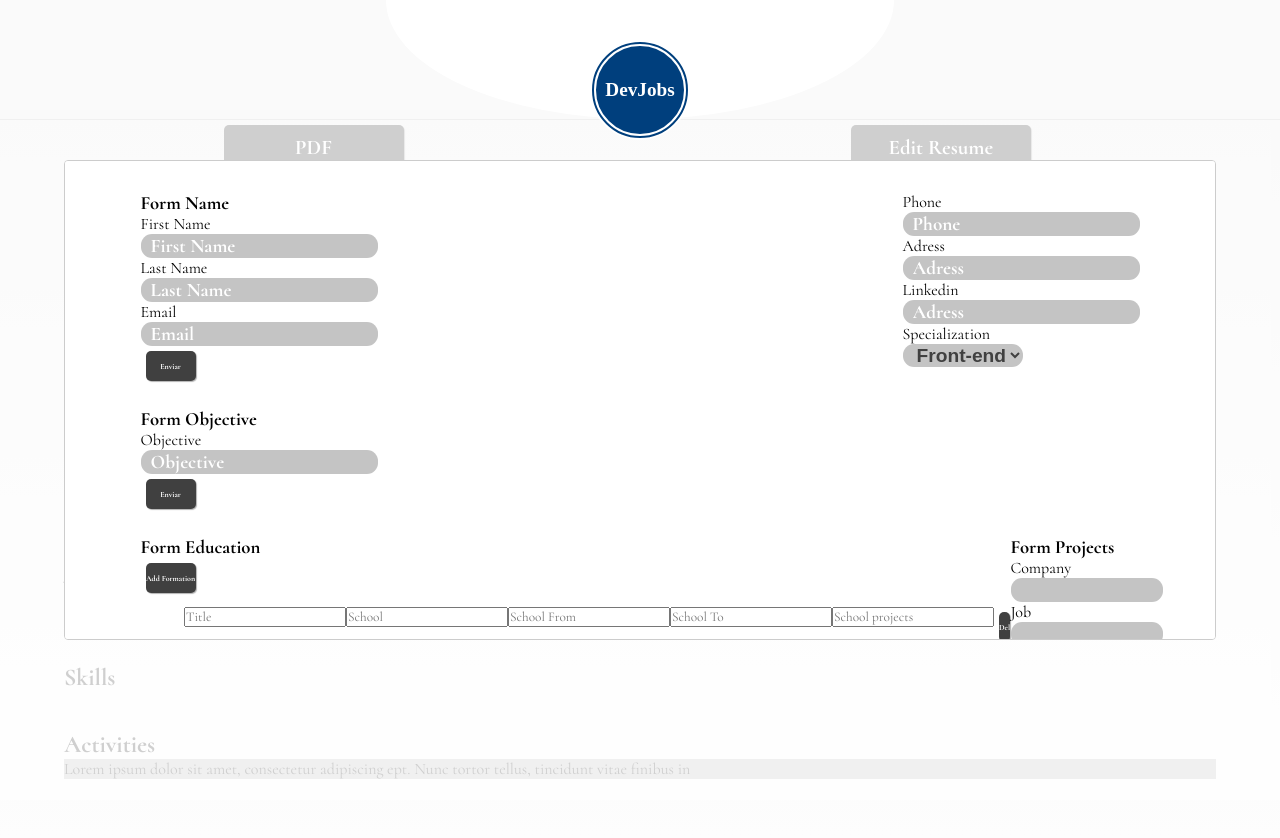
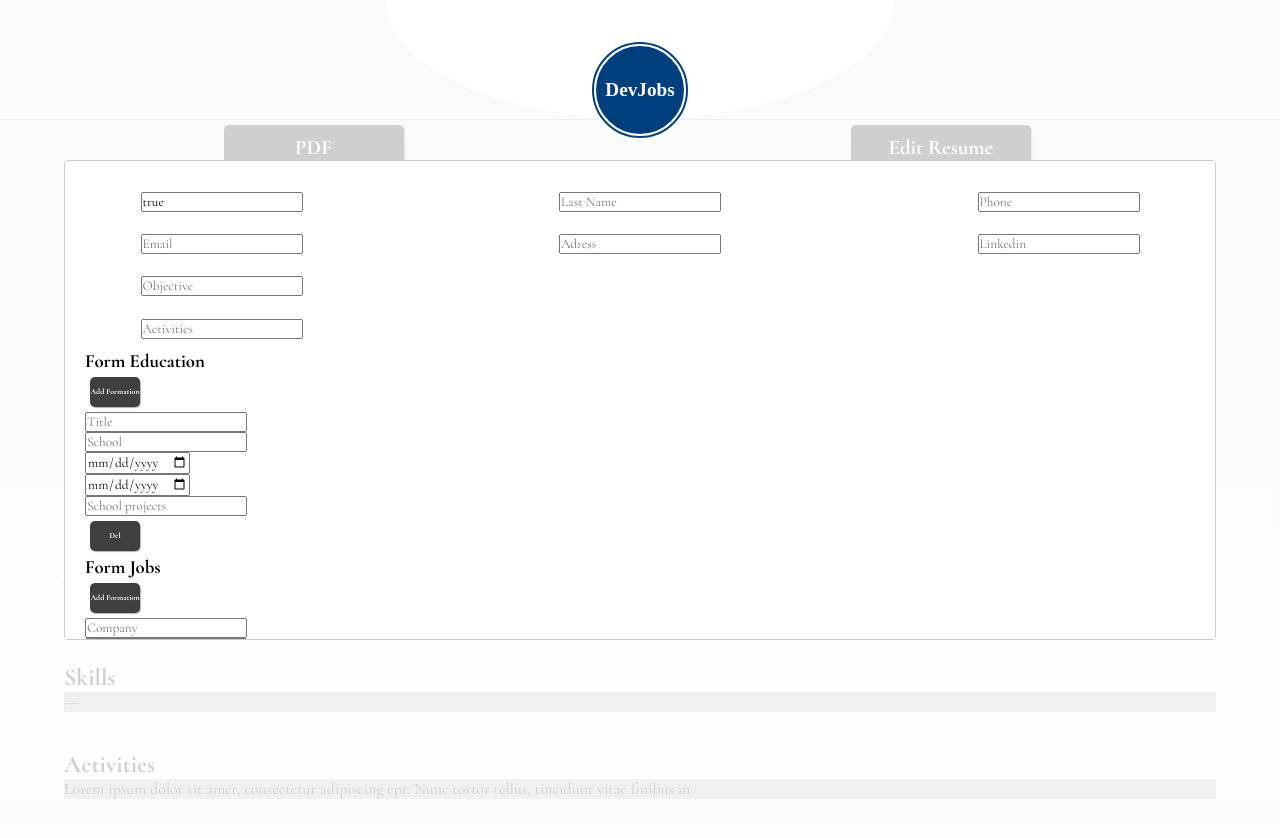
Before and after one commit to brunovcg/devjobs, a React (Create React App) app: page /resume in a window 1280 px wide. Both pictures are taken after a click on the button "Edit Resume". Shown: the top 838 px of the page. Built offline with nearby package versions, Linux system fonts and the light colour scheme; a web font is replaced by a local one.

Commit message:
fix: alteraçao armazenamento de dados

```diff
--- a/src/pages/Resume/index.jsx
+++ b/src/pages/Resume/index.jsx
@@ -45,20 +45,41 @@ const customStyles = {
   const [skills, setSkills] = useState([''])
 //---------------------------------------------------------------------------------------------------------------------------------------
   const [dadosResume, setDadosResume] = useState({
-    nome: '',
-    contato: '',
+    firstName: true,
+    lastName: '',
+    phone: '',
     email: '',
-    nacionalidade: 'brasileiro(a)',
-    estadoCivil: '',
-    idade: '',
-    endereco: '',
-    cidade: '',
-    estado: '',
-    objetivo: '',
+    adress: '',
+    linkedin: '',
+    specialization: '',
+    activities: '',
+    objective: '',
     formation: [{ Title: '', School: '', SchoolFrom: '', SchoolTo: '', projects: '' }],
-    experiencia: [{ empresa: '', cargo: '', anoEntrada: '', anoSaida: '', atividades: '', empregoAtual: false }],
-    qualificacao: [{ qualificacao: '' }]
+    experience: [{ Company: '', Job: '', JobFrom: '', JobTo: '', activitiesJob: ''}],
+    skills:[{skill:'',level:''}],
   });
+
+
+  const addinputButtonSkill = (e) => {
+    let currentSkill = [...dadosResume.skills];
+    const newLine = {skill:'',level:''};
+    currentSkill.push(newLine);
+    setDadosResume(prevState => ({ ...prevState, skills: currentSkill }));
+  }
+  const handleChangeSkill = (event) => {
+    const { name, value, type } = event.target;
+    const index = event.target.dataset.index;
+    let newSkill = [...dadosResume.skills];
+    const newValue = (type === 'number') ? value.slice(0,4) : value;
+    newSkill[index] = { ...newSkill[index], [name]: newValue };
+    setDadosResume(prevState => ({ ...prevState, skills: newSkill }));
+  }
+  const handleRemoveSkill = (position) => {
+    const currentSkill = [...dadosResume.skills];
+    const delSkill = currentSkill.filter((_, index) => index !== position);
+    setDadosResume(prevState => ({ ...prevState, skills: delSkill }));
+    setSkills([...skills.filter((_,index)=> index !== position)])
+  }
 
   const addFormacao = () => {
     let actualFormacao = [...dadosResume.formation];
@@ -73,7 +94,6 @@ const customStyles = {
   }
   const handleChangeFormacaoAcademica = (event) => {
     const { name, value, type } = event.target;
-    console.log(dadosResume.formation)
     const index = event.target.dataset.index;
     let newFormacaoAcademica = [...dadosResume.formation];
     const newValue = (type === 'number') ? value.slice(0,4) : value;
@@ -81,92 +101,36 @@ const customStyles = {
     setDadosResume(prevState => ({ ...prevState, formation: newFormacaoAcademica }));
   }
 
-
-
-//--------------------------------------------------------------------------------------------------------------------------------------------
-
-
-
-
-  const forSchemaName = yup.object().shape({
-    FirstName: yup.string().required("FirstName"),
-    LastName: yup.string().required("LastName"),
-    Email: yup.string().required("Email Obrigatótio").email("Email Inválido"),
-    Phone: yup.string().required("Telefone Obrigatótio"),
-    Adress: yup.string().required("Endereço Obrigatótio"),
-    Linkedin: yup.string().required("Linkedin"),
-    Specialization: yup.string().required("Specialization"),
-  })
-  const forSchemaObjective = yup.object().shape({
-    Objective: yup.string().required("Objective"),
-  })
-  const forSchemaEducation = yup.object().shape({
-    Title: yup.string().required("Title"),
-    School: yup.string().required("School"),
-    From: yup.string().required("From"),
-    To: yup.string().required("To"),
-    projects: yup.string().required("projects"),
-  })
-  const forSchemaExperience = yup.object().shape({
-    Company: yup.string().required("Company"),
-    Job: yup.string().required("Job"),
-    JobTo: yup.string().required("JobTo"),
-    JobFrom: yup.string().required("JobFrom"),
-    activitiesJob: yup.string().required("activitiesJob"),
-  })
-  const forSchemaActivities = yup.object().shape({
-    Activities: yup.string(),
-  })
-  const forSchemaSkills = yup.object().shape({
-    Skill: yup.string(),
-  })
-  const{register, handleSubmit, formState:{errors}} = useForm({
-      resolverName: yupResolver(forSchemaName),
-      resolverObjective: yupResolver(forSchemaObjective),
-      resolverEducation: yupResolver(forSchemaEducation),
-      resolverExperience: yupResolver(forSchemaExperience),
-      resolverActivities: yupResolver(forSchemaActivities),
-      resolverSkills: yupResolver(forSchemaSkills),
-  });
-  const handleSubmitFunctionName = (data) => {
-    setFormName(data)
+  const addJob = () => {
+    let actualJob = [...dadosResume.experience];
+    const newLine = { Company: '', Job: '', JobFrom: '', JobTo: '', activitiesJob: '' };
+    actualJob.push(newLine);
+    setDadosResume(prevState => ({ ...prevState, experience: actualJob }));
+  };
+  const deleteJob = (position) => {
+    const actualJob = [...dadosResume.experience];
+    const newJob = actualJob.filter((_, index) => index !== position);
+    setDadosResume(prevState => ({ ...prevState, experience: newJob }));
   }
-  const handleSubmitFunctionObjective = (data) => {
-    setFormObjective(data)
-  }
-  const handleSubmitFunctionEducation = (data) => {
-    setFormEducation(data)
-  }
-  const handleSubmitFunctionExperience = (data) => {
-    setFormExperience(data)
-  }
-  const handleSubmitFunctionActivities = (data) => {
-    setFormActivities(data)
-  }
-  const handleSubmitFunctionSkill = (data) => {
-    setFormActivities(data)
+  const handleChangeJob = (event) => {
+    const { name, value, type } = event.target;
+    const index = event.target.dataset.index;
+    let newJob = [...dadosResume.experience];
+    const newValue = (type === 'number') ? value.slice(0,4) : value;
+    newJob[index] = { ...newJob[index], [name]: newValue };
+    setDadosResume(prevState => ({ ...prevState, experience: newJob }));
   }
 
 
 
 
-  const addinputButtonSkill = (e) => {
-    e.preventDefault();
-    setSkills([...skills, ''])
+  const handleChangePersonalData = (event) => {
+    const { name, value, type } = event.target;
+    const newValue = (type === 'number') ? value.slice(0,4) : value;
+    setDadosResume(prevState => ({ ...prevState, [name]: newValue }));
+    console.log(dadosResume)
   }
-  const handleChangeSkill = (e, index) => {
-    skills[index] = e.target.value;
-    setSkills([...skills])
-  }
-  const handleRemoveSkill = (position) => {
-    setSkills([...skills.filter((_,index)=> index !== position)])
-  }
-
-
-
-
-
-
+//--------------------------------------------------------------------------------------------------------------------------------------------
 
   function openModal() {
     setIsOpen(true)
@@ -189,177 +153,80 @@ const customStyles = {
                 style={customStyles}
                 contentLabel="Example Modal"
                 onRequestClose={openModal}
-
               >
-                    <form onSubmit={handleSubmit(handleSubmitFunctionName)} className="form">
-                    <ContainerSumary>
-                      <ContainerName>
-                      <h3>Form Name</h3>
-                        <p>First Name</p>
-                        <Input placeholder="First Name" register={register} name={"FirstName"}/>
-                        {errors.FirstName?.message}
-                        <p>Last Name</p>
-                        <Input placeholder="Last Name" register={register} name={"LastName"} />
-                        {errors.LastName?.message}
-                        <p>Email</p>
-                        <Input placeholder="Email" register={register} name={"Email"} />
-                        {errors.Email?.message}
-                        <Button setColor="var(--dark-grey)" type="submit">Enviar</Button>
-                        </ContainerName>
-                        <ContainerName>
-                        <p>Phone</p>
-                        <Input placeholder="Phone" register={register} name={"Phone"} />
-                        {errors.Phone?.message}
-                        <p>Adress</p>
-                        <Input placeholder="Adress" register={register} name={"Adress"} />
-                        {errors.Adress?.message}
-                        <p>Linkedin</p>
-                        <Input placeholder="Adress" register={register} name={"Linkedin"} />
-                        {errors.Linkedin?.message}
-                        <p>Specialization</p>
-                        <Select options={specialization} register={register("Specialization")}/>
-                      </ContainerName>
-                    </ContainerSumary>
-                    </form>
 
                 <ContainerSumary>
-                    <form onSubmit={handleSubmit(handleSubmitFunctionObjective)} className="form">
-                    <h3>Form Objective</h3>
-                      <p>Objective</p>
-                      <Input setHeight={'50%'} placeholder="Objective" register={register} name={"Objective"}/>
-                      {errors.Objective?.message}
-                      <Button setColor="var(--dark-grey)" type="submit">Enviar</Button>
-                    </form>
+                  <input placeholder='First Name' value={dadosResume.firstName} name='firstName' type='text' onChange={(e)=>handleChangePersonalData(e)}/>
+                  <input placeholder='Last Name' value={dadosResume.lastName} name='lastName' type='text' onChange={(e)=>handleChangePersonalData(e)}/>
+                  <input placeholder='Phone' value={dadosResume.phone} name='phone' type='text' onChange={(e)=>handleChangePersonalData(e)}/>
+                </ContainerSumary>
+                <ContainerSumary>
+                  <input placeholder='Email' value={dadosResume.email} name='email' type='text' onChange={(e)=>handleChangePersonalData(e)}/>
+                  <input placeholder='Adress' value={dadosResume.adress} name='adress' type='text' onChange={(e)=>handleChangePersonalData(e)}/>
+                  <input placeholder='Linkedin' value={dadosResume.linkedin} name='linkedin' type='text' onChange={(e)=>handleChangePersonalData(e)}/>
                 </ContainerSumary>
 
                 <ContainerSumary>
-                      <ContainerName>
-                        <form onSubmit={handleSubmit(handleSubmitFunctionEducation)} className="form">
+                  <input placeholder='Objective' value={dadosResume.objective} name='objective' type='text' onChange={(e)=>handleChangePersonalData(e)}/>
+                </ContainerSumary>
+                <ContainerSumary>
+                  <input placeholder='Activities' value={dadosResume.activities} name='activities' type='text' onChange={(e)=>handleChangePersonalData(e)}/>
+                </ContainerSumary>
+
                 <h3>Form Education</h3>
                   <Button setColor="var(--dark-grey)" setClick={addFormacao}>Add Formation</Button>
                   {dadosResume.formation.map((formation, index)=>
-                      <>
-                         <ContainerSumary>
+                  <ContainerName>
                     <input data-index={index} placeholder='Title' value={formation.Title} name='Title' type='text' onChange={(e)=>handleChangeFormacaoAcademica(e)}/>
                     <input data-index={index} placeholder='School' name='School' type='text' value={formation.School} onChange={(e)=>handleChangeFormacaoAcademica(e)}/>
-                          <input data-index={index} placeholder='School From' name='SchoolFrom' type='number' value={formation.SchoolFrom} onChange={(e)=>handleChangeFormacaoAcademica(e)}/>
-                          <input data-index={index} placeholder='School To' name='instituicao' type='number' value={formation.SchoolTo} onChange={(e)=>handleChangeFormacaoAcademica(e)}/>
+                    <input data-index={index} placeholder='School From' name='SchoolFrom' type='date' value={formation.SchoolFrom} onChange={(e)=>handleChangeFormacaoAcademica(e)}/>
+                    <input data-index={index} placeholder='School To' name='SchoolTo' type='date' value={formation.SchoolTo} onChange={(e)=>handleChangeFormacaoAcademica(e)}/>
                     <input data-index={index} placeholder='School projects' name='projects' type='text' value={formation.projects} onChange={(e)=>handleChangeFormacaoAcademica(e)}/>
                     <Button setColor="var(--dark-grey)" setClick={()=>deleteFormacao(index)}>Del</Button>
-                        </ContainerSumary>
-                        </>
-                      )}
-                          <p>School Title</p>
-                          <Input placeholder="Title" register={register} name={"Title"}/>
-                          {errors.Title?.message}
-                          <p>School</p>
-                          <Input placeholder="School" register={register} name={"School"}/>
-                          {errors.School?.message}
-                          <p>School From</p>
-                          <Input type="date" placeholder="School From" register={register} name={"From"}/>
-                          {errors.From?.message}
-                          <p>School To</p>
-                          <Input type="date" placeholder="School To" register={register} name={"To"}/>
-                          {errors.To?.message}
-                          <p>Projects</p>
-                          <Input placeholder="School projects" register={register} name={"projects"}/>
-                          {errors.projects?.message}
-                          <Button setColor="var(--dark-grey)" type="submit">Enviar</Button>
-                        </form>
                   </ContainerName>
-{/*
-                        <ContainerName>
-                      <h3>Skills</h3>
-                      <Button setColor="var(--dark-grey)" setClick={addinputButtonSkill}>Add Skill</Button>
-
-                      {skills.map((skill, index)=>
-                      <>
-                        <ContainerSumary>
-                          <Input placeholder={ `Skill ${index+1}` } value={skill} register={register} name={"Skill"} onChange={(e)=>handleChangeSkill(e,index)}/>
-                          <Button setColor="var(--dark-grey)" setClick={()=>handleRemoveSkill(index)}>Del</Button>
-                        </ContainerSumary>
-                        </>
                 )}
 
-                      <Button setColor="var(--dark-grey)" type="submit">Enviar</Button>
+                <h3>Form Jobs</h3>
+                  <Button setColor="var(--dark-grey)" setClick={addJob}>Add Formation</Button>
+                  {dadosResume.experience.map((experience, index)=>
+                  <ContainerName>
+                    <input data-index={index} placeholder='Company' value={experience.Company} name='Company' type='text' onChange={(e)=>handleChangeJob(e)}/>
+                    <input data-index={index} placeholder='Job' name='Job' type='text' value={experience.Job} onChange={(e)=>handleChangeJob(e)}/>
+                    <input data-index={index} placeholder='Job To' name='JobTo' type='date' value={experience.JobTo} onChange={(e)=>handleChangeJob(e)}/>
+                    <input data-index={index} placeholder='Job From' name='JobFrom' type='date' value={experience.JobFrom} onChange={(e)=>handleChangeJob(e)}/>
+                    <input data-index={index} placeholder='Activities Job' name='activitiesJob' type='text' value={experience.activitiesJob} onChange={(e)=>handleChangeJob(e)}/>
+                    <Button setColor="var(--dark-grey)" setClick={()=>deleteJob(index)}>Del</Button>
                   </ContainerName>
-                    </form>
-                    </ContainerSumary>
- */}
+                  )}
 
 
 
+                <h3>Form Skills</h3>
 
-
+                <Button setColor="var(--dark-grey)" setClick={addinputButtonSkill}>Add Skill</Button>
+                {dadosResume.skills.map((skill, index)=>
                   <ContainerName>
-                        <form onSubmit={handleSubmit(handleSubmitFunctionExperience)} className="form">
-                          <h3>Form Projects</h3>
-                          <p>Company</p>
-                          <Input placeholder="Company" register={register} name={"Company"} placeholder=""/>
-                          {errors.Company?.message}
-                          <p>Job</p>
-                          <Input placeholder="Job" register={register} name={"Job"} placeholder=""/>
-                          {errors.Job?.message}
-                          <p>Job To</p>
-                          <Input placeholder="Job To" register={register} name={"JobTo"} type="date"/>
-                          {errors.JobTo?.message}
-                          <p>Job From</p>
-                          <Input placeholder="Job From" register={register} name={"JobFrom"} type="date"/>
-                          {errors.JobFrom?.message}
-                          <p>Activities Job</p>
-                          <Input placeholder="Activities Job" register={register} name={"activitiesJob"}/>
-                          {errors.activitiesJob?.message}
-                          <Button setColor="var(--dark-grey)" type="submit">Enviar</Button>
-                        </form>
+                    <input data-index={index} placeholder='Skill' name='skill' type='text' value={skill.skill} onChange={(e)=>handleChangeSkill(e)}/>
+                    <input data-index={index} placeholder='Level' value={skill.level} name='level' type='number' onChange={(e)=>handleChangeSkill(e)}/>
+                    <Button setColor="var(--dark-grey)" setClick={()=>handleRemoveSkill(index)}>Del</Button>
                   </ContainerName>
-                    </ContainerSumary>
-                    <ContainerSumary>
-                    <form onSubmit={handleSubmit(handleSubmitFunctionSkill)} className="form">
-                    <ContainerName>
-                      <h3>Skills</h3>
-                      <Button setColor="var(--dark-grey)" setClick={addinputButtonSkill}>Add Skill</Button>
-
-                      {skills.map((skill, index)=>
-                      <>
-                        <ContainerSumary>
-                          <Input placeholder={ `Skill ${index+1}` } value={skill} register={register} name={"Skill"} onChange={(e)=>handleChangeSkill(e,index)}/>
-                          <Button setColor="var(--dark-grey)" setClick={()=>handleRemoveSkill(index)}>Del</Button>
-                        </ContainerSumary>
-                        </>
                 )}
-
-                      <Button setColor="var(--dark-grey)" type="submit">Enviar</Button>
-                      </ContainerName>
-                    </form>
-                    </ContainerSumary>
-
-                    <ContainerSumary>
-                      <ContainerName>
-                      <form onSubmit={handleSubmit(handleSubmitFunctionActivities)} className="form">
-                        <h3>Form Activities</h3>
-                        <p>Activities</p>
-                        <Input  placeholder="Activities" register={register} name={"Activities"}/>
-                        {errors.Activities?.message}
-                        <Button setColor="var(--dark-grey)" type="submit">Enviar</Button>
-                      </form>
-                      <Button setColor="var(--red)" setClick={closeModal}>Close</Button>
-                      </ContainerName>
-                    </ContainerSumary>
+                <Button setColor="var(--red)" setClick={closeModal}>Exit</Button>
 
               </Modal>
-              {formName===true?
+              {dadosResume.firstName===true?
                 <>
                   <h2>First Name</h2>
                   <h2>Last Name</h2>
                 </>:
                 <>
-                  <h2>{formName.FirstName}</h2>
-                  <h2>{formName.LastName}</h2>
+                  <h2>{dadosResume.firstName}</h2>
+                  <h2>{dadosResume.lastName}</h2>
                 </>
               }
             </ContainerName>
             <ContainerAddress>
-            {formName===true?
+            {dadosResume.firstName===true?
                 <>
                   <h4>Address</h4>
                   <h4>Phone</h4>
@@ -368,11 +235,11 @@ const customStyles = {
                   <h4>Specialization</h4>
                 </>:
                 <>
-                  <h4>{formName.Adress}</h4>
-                  <h4>{formName.Phone}</h4>
-                  <h4>{formName.Email}</h4>
-                  <h4>{formName.Linkedin}</h4>
-                  <h4>{formName.Specialization}</h4>
+                  <h4>{dadosResume.adress}</h4>
+                  <h4>{dadosResume.phone}</h4>
+                  <h4>{dadosResume.email}</h4>
+                  <h4>{dadosResume.linkedin}</h4>
+                  <h4>{dadosResume.Specialization}</h4>
                 </>
             }
             </ContainerAddress>
@@ -382,7 +249,7 @@ const customStyles = {
                 <h2>Objective</h2>
                 <ContainerDescription>
 
-                {formObjective===true?
+                {dadosResume.objective===''?
                 <>
                  <p>
                         Lorem ipsum dolor sit amet,
@@ -394,7 +261,7 @@ const customStyles = {
                   </p>
                 </>:
                 <>
-                  <p>{formObjective.Objective}</p>
+                  <p>{dadosResume.objective}</p>
                 </>
               }
 
@@ -412,9 +279,9 @@ const customStyles = {
                   <p>Lorem ipsum dolor sit amet, onsectetur adipiscing ept. Nunc tortor tellus</p>
                 </>:
                 <>
-                  <p>{formEducation.Title} | {formEducation.School}</p>
-                  <p>{formEducation.From} | {formEducation.To}</p>
-                  <p>{formEducation.projects}</p>
+                  <p>{dadosResume.formation.Title} | {dadosResume.formation.formation.School}</p>
+                  <p>{dadosResume.formation.SchoolFrom} | {dadosResume.formation.SchoolTo}</p>
+                  <p>{dadosResume.formation.projects}</p>
                 </>}
 
                 </ContainerDescription>
@@ -424,16 +291,22 @@ const customStyles = {
             <ContainerCard>
                 <h2>Experience</h2>
                 <ContainerDescription>
-                {formExperience===true?
+                {dadosResume.firstName===true?
                 <>
                   <p>Job Title | Company</p>
                   <p>Data From - Date To</p>
                   <p>Lorem ipsum dolor sit amet, onsectetur adipiscing ept. Nunc tortor tellus</p>
                 </>:
                 <>
-                  <p>{formExperience.Job} | {formExperience.Company}</p>
-                  <p>{formExperience.JobFrom} | {formExperience.JobTo}</p>
-                  <p>{formExperience.activitiesJob}</p>
+
+                {dadosResume.experience.map((experience)=>
+                  <>
+                    <p>{experience.Job} | {experience.Company}</p>
+                    <p>{experience.JobFrom} | {experience.JobTo}</p>
+                    <p>{experience.activitiesJob}</p>
+                  </>
+                )}
+
                 </>}
 
                 </ContainerDescription>
@@ -443,7 +316,7 @@ const customStyles = {
         <ContainerCard>
             <h2>Skills</h2>
             <ContainerSkills>
-              {skills.map((skill)=> <p>{skill}</p>)}
+              {dadosResume.skills.map((skill)=> <><p>{skill.skill} --- {skill.level}</p></>)}
             </ContainerSkills>
         </ContainerCard>
     </ContainerInfos>
@@ -451,7 +324,7 @@ const customStyles = {
         <ContainerCard>
             <h2>Activities</h2>
             <ContainerDescription>
-              {formActivities===true?
+              {dadosResume.activities===''?
                 <>
                   <p>
                     Lorem ipsum dolor sit amet,
@@ -460,7 +333,7 @@ const customStyles = {
                 </p>
                 </>:
                 <>
-                  <p>{formActivities.Activities}</p>
+                  <p>{dadosResume.activities}</p>
                 </>}
 
             </ContainerDescription>
```
Lines whose indentation alone changed are shown as unchanged.
